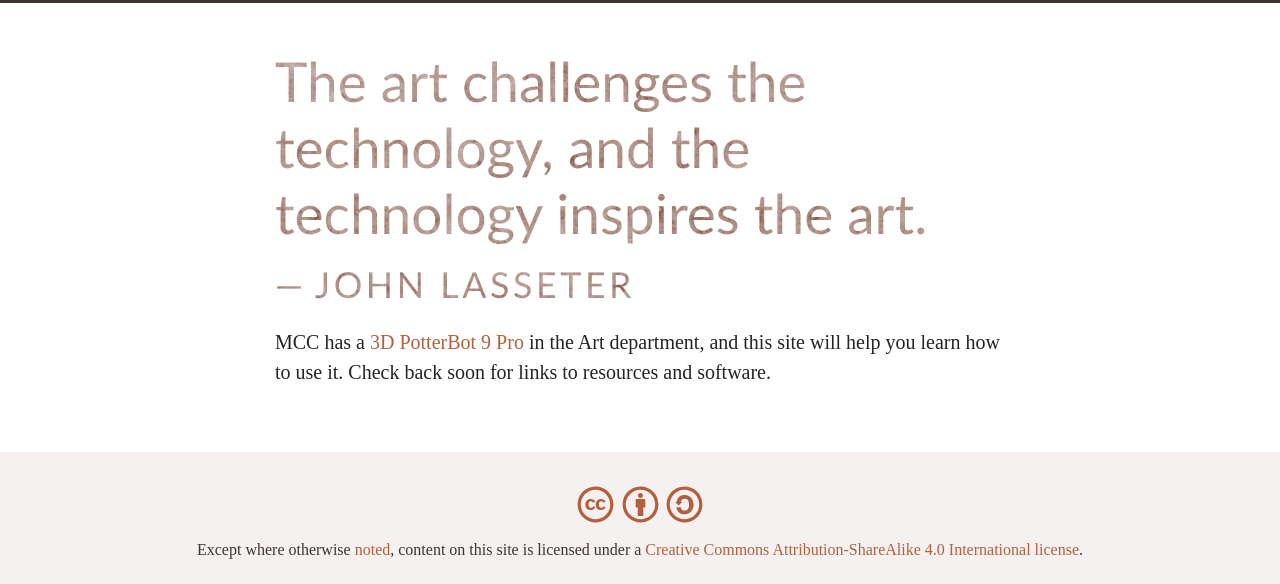
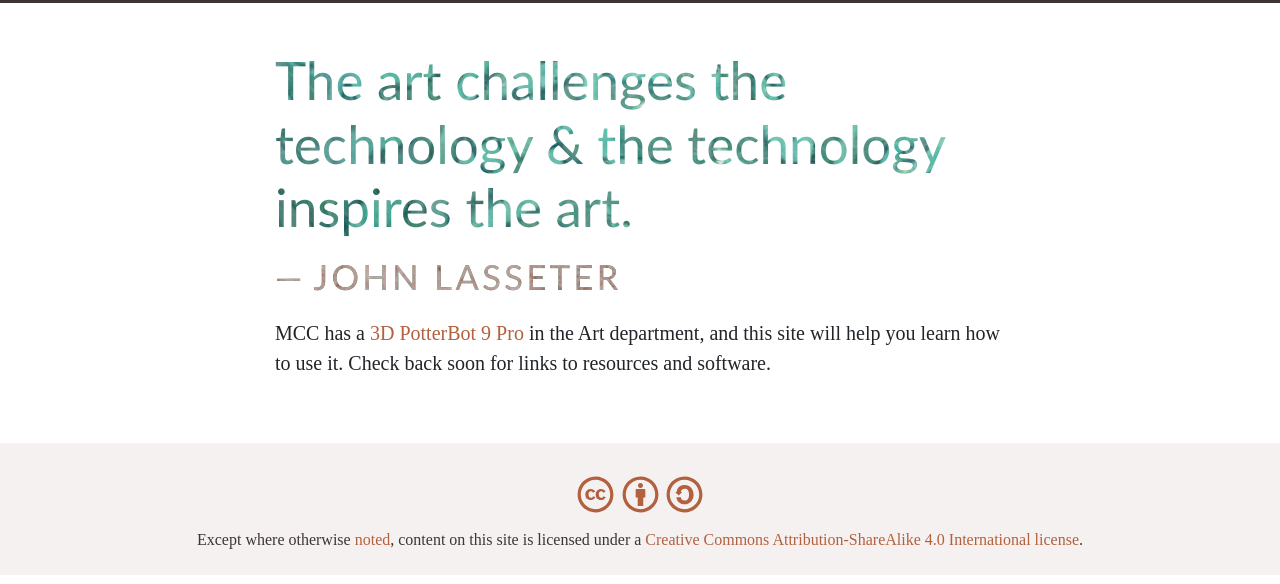
Before and after one commit to northxsouthco/ceramics-guide, a Gatsby site: page / in a window 1280 px wide. Shown: the part 254-838 px from the top of the page. Built offline with nearby package versions, Linux system fonts and the light colour scheme; Gatsby itself is replaced by a stand-in of ours.

Commit message:
Fix Sass extends; add new text clip bg; update credits

```diff
--- a/src/pages/index.js
+++ b/src/pages/index.js
@@ -11,7 +11,7 @@ const IndexPage = () => (
     <Row>
       <Col lg="8" className="mx-auto">
         <blockquote className="pullquote">
-          The art challenges the technology, and the technology inspires the
+          The art challenges the technology &amp; the technology inspires the
           art.
           <cite className="d-block">&mdash;&thinsp;John Lasseter</cite>
         </blockquote>
--- a/src/styles/_navbar.scss
+++ b/src/styles/_navbar.scss
@@ -1,5 +1,5 @@
 .navbar-brand {
-  @extend loose-caps;
+  @extend %loose-caps;
   @extend .font-family-accent;
   margin-bottom: -0.15em;
 }
--- a/src/styles/_typography.scss
+++ b/src/styles/_typography.scss
@@ -15,9 +15,16 @@ svg {
   font-weight: 300;
 }
 
-loose-caps {
+%loose-caps {
   text-transform: uppercase;
   letter-spacing: 0.1em;
+}
+
+%background-clip-text {
+  // The BACKGROUND property must be declared before this @extend
+  background-clip: text;
+  -webkit-background-clip: text;
+  color: transparent;
 }
 
 h1, .pullquote {
@@ -26,33 +33,37 @@ h1, .pullquote {
 
 h2 {
   margin-top: 1em;
-  @extend loose-caps;
+  @extend %loose-caps;
   @extend .font-family-accent;
 }
 
 @supports (background-clip: text) or (-webkit-background-clip: text) {
-  h1, h2, .pullquote {
+  h1, h2, .pullquote cite {
     background-image: url(../images/patterns/fresh-snow.png);
-    background-clip: text;
-    -webkit-background-clip: text;
-    color: transparent;
+    @extend %background-clip-text;
   }
 
-  h1, .pullquote {
+  h1, .pullquote cite {
     background-color: $earthenware;
   }
 
   h2 {
     background-color: $dark;
   }
+
+  .pullquote {
+    background-image: url(../images/pullquote-bg.png);
+    background-size: cover;
+    @extend %background-clip-text;
+  }
 }
 
 .pullquote {
-  font-size: 2.75em;
+  font-size: 2.65em;
   line-height: 1.2;
 
   cite {
-    @extend loose-caps;
+    @extend %loose-caps;
     font-style: normal;
     font-size: 0.65em;
     display: block;
--- a/src/styles/_variables.scss
+++ b/src/styles/_variables.scss
@@ -26,6 +26,7 @@ $enable-responsive-font-sizes: true;
 $font-weight-light:            300;
 $font-weight-normal:           300;
 $font-weight-bold:             600;
+$font-weight-bolder:           $font-weight-bold;
 
 $h2-font-size:                 1.75rem;
 
```
Also changed, not shown: src/pages/credits.js (+18 -2 lines), src/images/pullquote-bg.png (added).
